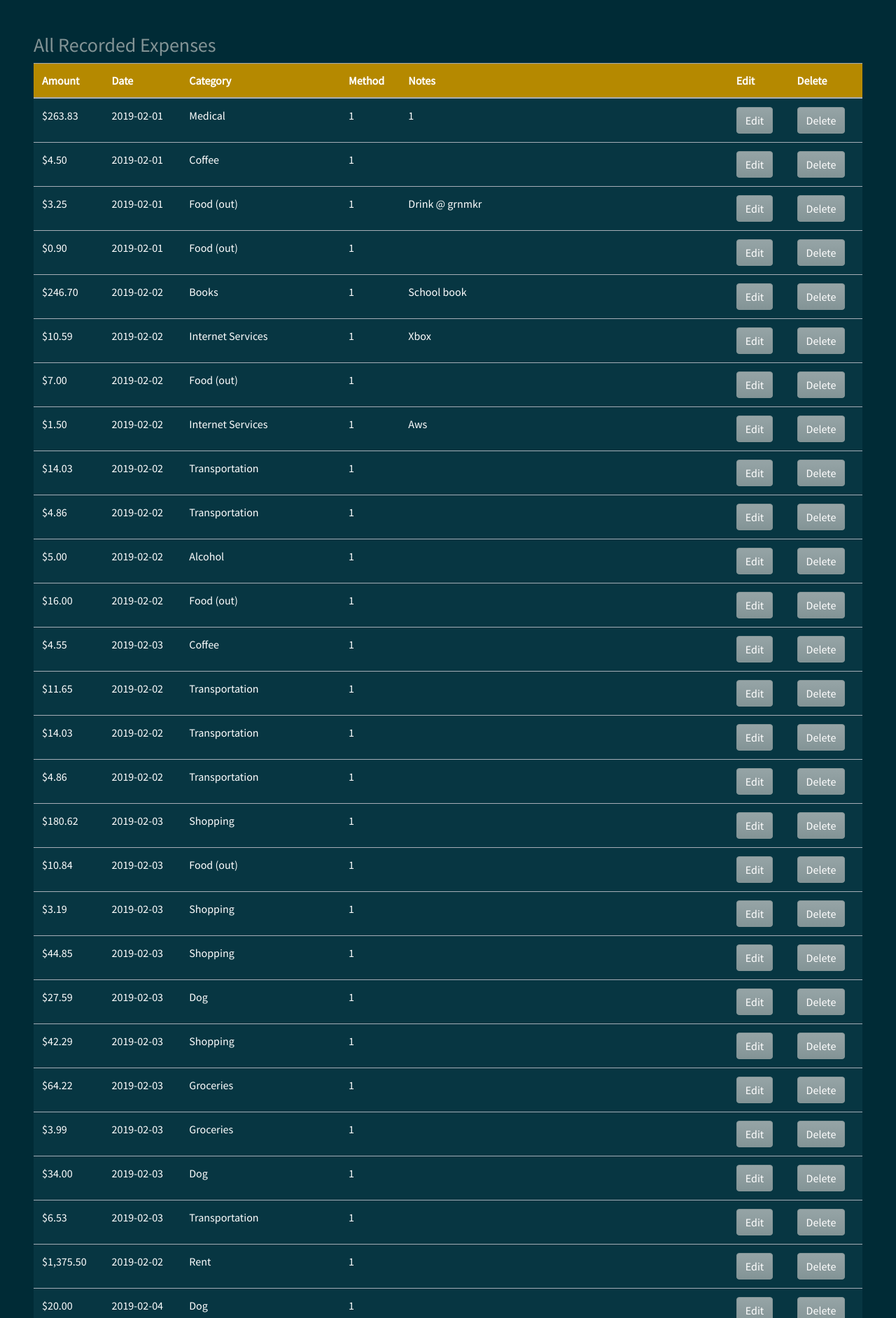
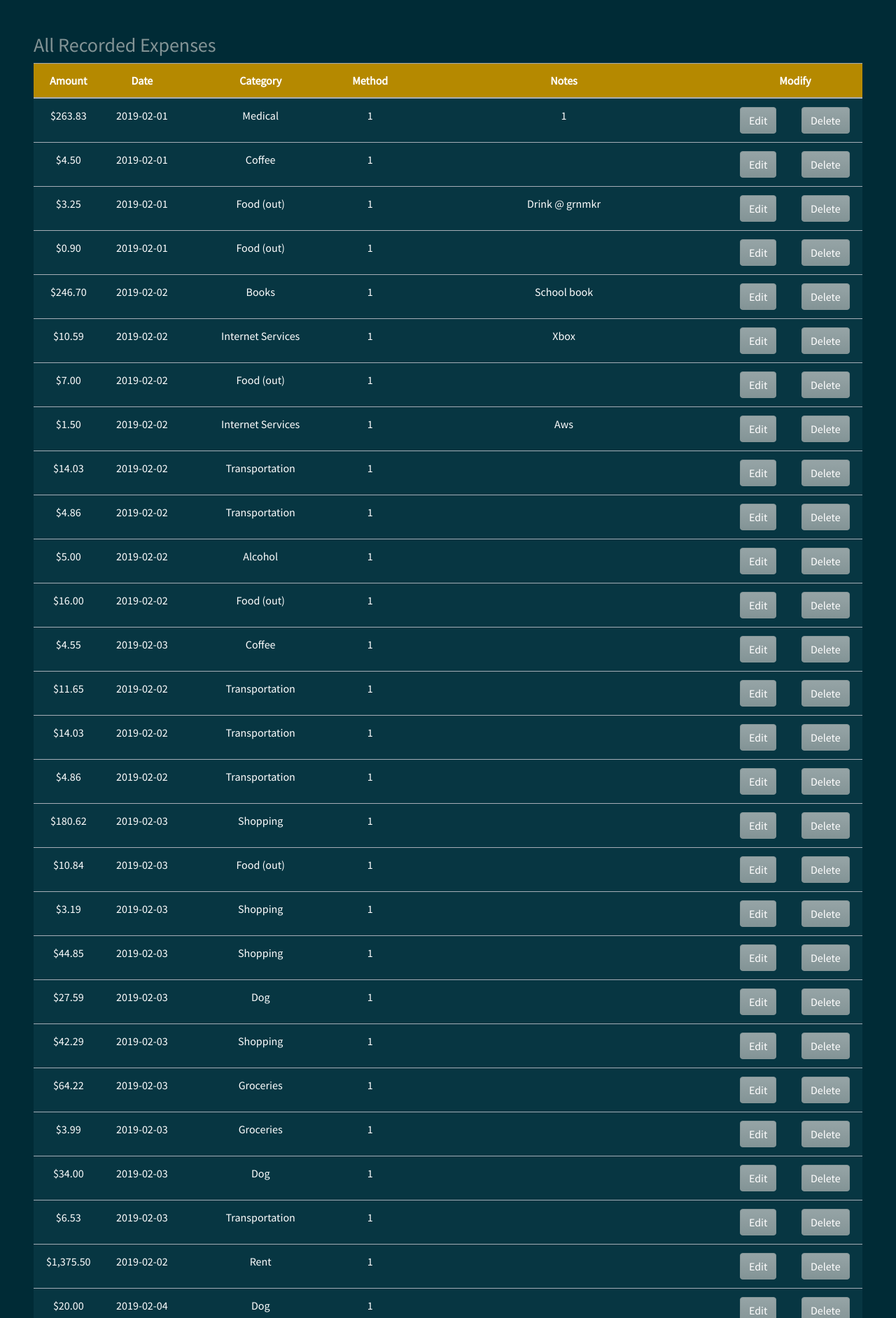
Before and after one commit to forgxyz/cs50-final, a Flask app: page /responses in a window 1280 px wide. Shown: the part 56-1940 px from the top of the page at 70% size. Run offline with Flask 2, Linux system fonts and the light colour scheme; some libraries are stand-ins or nearby versions.

Commit message:
summary column
very slight html update

```diff
--- a/templates/responses.html
+++ b/templates/responses.html
@@ -3,7 +3,11 @@
 {% block title %}responses{% endblock%}
 
 {% block body %}
-
+    <style>
+    table {
+        text-align: center
+    }
+    </style>
     <table id="response_table" class="table table-dark">
         <h3>All Recorded Expenses</h3>
         <thead class="table-primary">
@@ -13,8 +17,7 @@
                 <th>Category</th>
                 <th>Method</th>
                 <th>Notes</th>
-                <th>Edit</th>
-                <th>Delete</th>
+                <th colspan="2">Modify</th>
             </tr>
         </thead>
 
```
